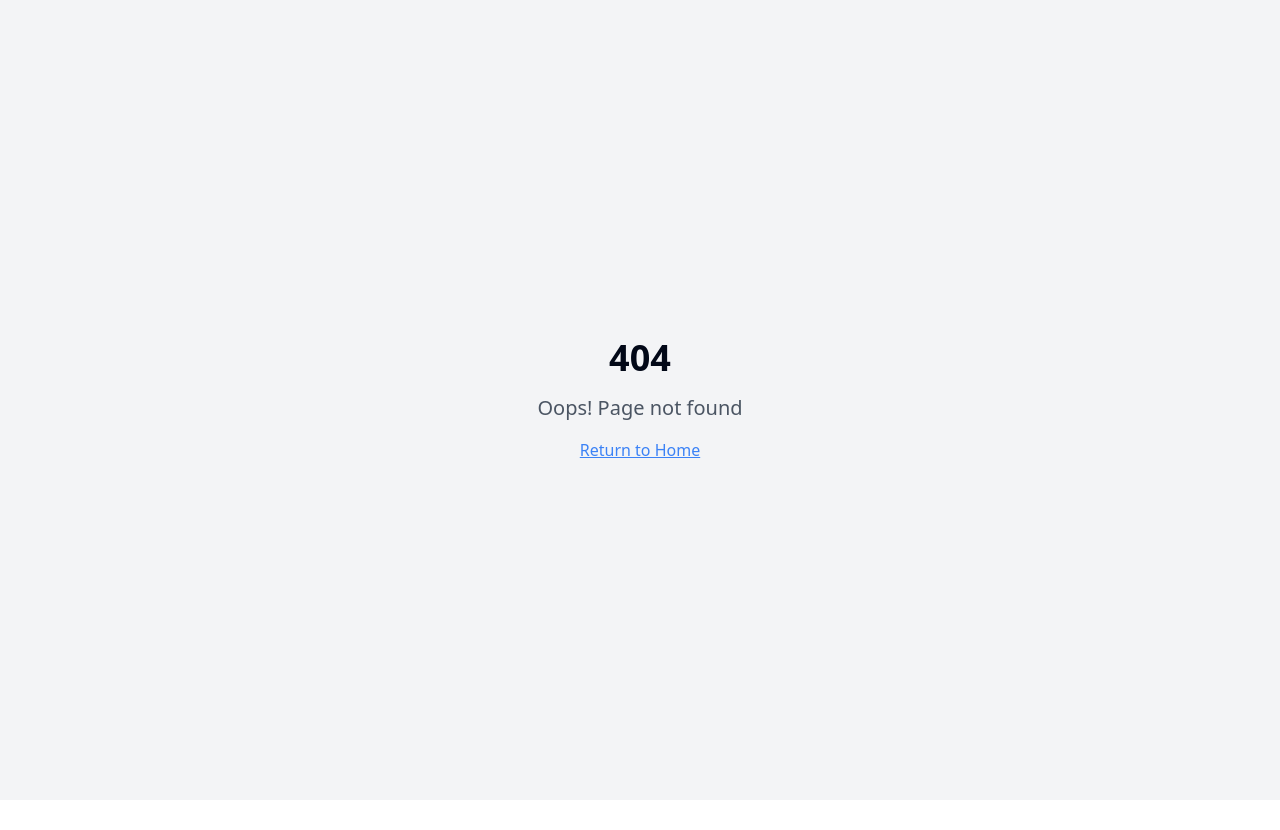
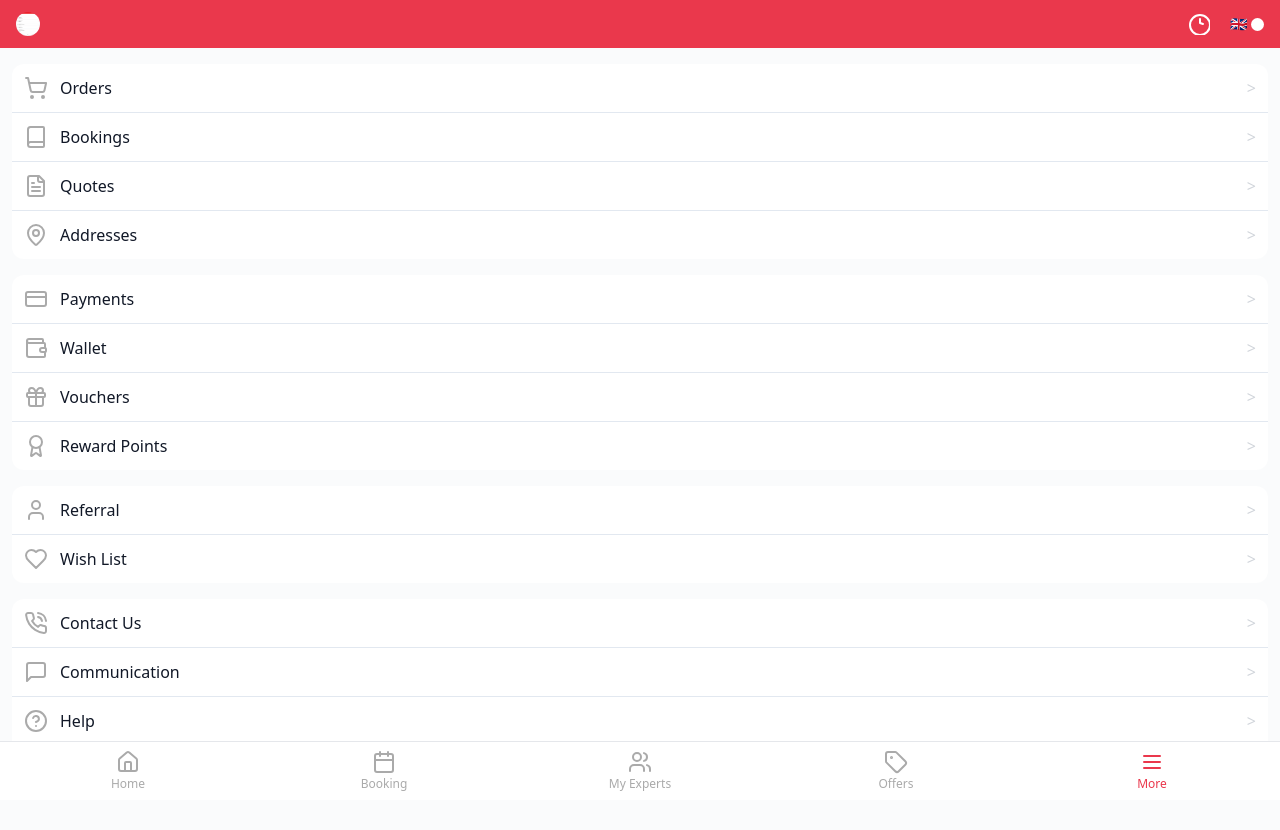
Before and after one commit to naeemgujjar6/friend-invite-garden, a React (Vite) app: page /is in a window 1280 px wide. Before the commit this address had no page. Shown: the top 830 px of the page. Before the commit the page ends 800 px from the top, so only its background shows below. Built offline with nearby package versions, Linux system fonts and the light colour scheme.

Commit message:
Create initial page structure

```diff
--- a/src/App.tsx
+++ b/src/App.tsx
@@ -10,6 +10,7 @@ import LoginSignup from "./pages/LoginSignup";
 import RastaHome from "./pages/RastaHome";
 import ChooseDriver from "./pages/ChooseDriver";
 import DriverProfile from "./pages/DriverProfile";
+import Is from "./pages/Is";
 
 const queryClient = new QueryClient();
 
@@ -26,6 +27,7 @@ const App = () => (
           <Route path="/rasta" element={<RastaHome />} />
           <Route path="/choose-driver" element={<ChooseDriver />} />
           <Route path="/driver/:name" element={<DriverProfile />} />
+          <Route path="/is" element={<Is />} />
           <Route path="*" element={<NotFound />} />
         </Routes>
       </BrowserRouter>
--- /dev/null
+++ b/src/pages/Is.tsx
@@ -0,0 +1,118 @@
+
+import {
+  Card,
+  CardContent,
+} from "@/components/ui/card";
+import { Separator } from "@/components/ui/separator";
+import {
+  ShoppingCart,
+  Book,
+  FileText,
+  MapPin,
+  CreditCard,
+  Wallet,
+  Gift,
+  Award,
+  User,
+  Heart,
+  PhoneCall,
+  MessageSquare,
+  HelpCircle,
+  Settings,
+  Home,
+  Calendar,
+  Tag,
+  Menu,
+  Users,
+} from "lucide-react";
+import { Link } from "react-router-dom";
+
+const menuSections = [
+  {
+    items: [
+      { icon: <ShoppingCart />, label: "Orders" },
+      { icon: <Book />, label: "Bookings" },
+      { icon: <FileText />, label: "Quotes" },
+      { icon: <MapPin />, label: "Addresses" },
+    ],
+  },
+  {
+    items: [
+      { icon: <CreditCard />, label: "Payments" },
+      { icon: <Wallet />, label: "Wallet" },
+      { icon: <Gift />, label: "Vouchers" },
+      { icon: <Award />, label: "Reward Points" },
+    ],
+  },
+  {
+    items: [
+      { icon: <User />, label: "Referral" },
+      { icon: <Heart />, label: "Wish List" },
+    ],
+  },
+  {
+    items: [
+      { icon: <PhoneCall />, label: "Contact Us" },
+      { icon: <MessageSquare />, label: "Communication" },
+      { icon: <HelpCircle />, label: "Help" },
+      { icon: <Settings />, label: "Settings" },
+    ],
+  },
+];
+
+const bottomNav = [
+  { icon: <Home />, label: "Home", to: "/" },
+  { icon: <Calendar />, label: "Booking", to: "#" },
+  { icon: <Users />, label: "My Experts", to: "#" },
+  { icon: <Tag />, label: "Offers", to: "#" },
+  { icon: <Menu />, label: "More", to: "/is" },
+];
+
+export default function Is() {
+  return (
+    <div className="relative min-h-screen bg-[#fafbfc] flex flex-col pb-20">
+      {/* Header */}
+      <div className="w-full flex items-center px-4 py-3 bg-[#ea384c]">
+        <div className="flex-1 flex items-center gap-2">
+          <img src="/lovable-uploads/7d3472d0-6958-4a10-b076-124708dffefa.png" alt="Profile" className="w-6 h-6 rounded-full bg-white" />
+        </div>
+        <div className="flex items-center gap-5">
+          <span className="inline-block">
+            <svg width="22" height="22" fill="none" stroke="#fff"><path d="M12 6v4l3 1" strokeWidth="2" strokeLinecap="round" strokeLinejoin="round"/><circle cx="12" cy="12" r="10" strokeWidth="2" /></svg>
+          </span>
+          <span className="font-bold text-base text-white flex items-center gap-1">
+            <span className="text-sm">🇬🇧</span>
+            <svg width="13" height="13" fill="#fff"><circle cx="6.5" cy="6.5" r="6.5"/></svg>
+          </span>
+        </div>
+      </div>
+      {/* Menu */}
+      <div className="flex-1 overflow-y-auto p-3 pt-4">
+        <Card className="shadow-none border-none bg-transparent">
+          <CardContent className="flex flex-col gap-4 p-0">
+            {menuSections.map((section, idx) => (
+              <div key={idx} className="bg-white rounded-xl shadow-xs">
+                {section.items.map((item, i) => (
+                  <Link to="#" className="flex items-center px-3 py-3 gap-3 border-b last:border-b-0 hover:bg-gray-50 transition" key={item.label}>
+                    <span className="w-6 h-6 flex items-center justify-center text-[#aaa]">{item.icon}</span>
+                    <span className="text-base text-gray-900 flex-1">{item.label}</span>
+                    <span className="text-gray-300">&gt;</span>
+                  </Link>
+                ))}
+              </div>
+            ))}
+          </CardContent>
+        </Card>
+      </div>
+      {/* Bottom Nav */}
+      <nav className="fixed bottom-0 left-0 w-full bg-white border-t border-gray-200 flex justify-between px-0 z-20">
+        {bottomNav.map((item, idx) => (
+          <Link key={item.label} to={item.to} className={`flex flex-col items-center justify-center flex-1 py-2 ${item.label === "More" ? "text-[#ea384c]" : "text-[#aaa]"}`}>
+            <span className="w-6 h-6 flex items-center justify-center">{item.icon}</span>
+            <span className="text-xs mt-0.5">{item.label}</span>
+          </Link>
+        ))}
+      </nav>
+    </div>
+  );
+}
```
Also changed, not shown: public/lovable-uploads/7d3472d0-6958-4a10-b076-124708dffefa.png (added).
